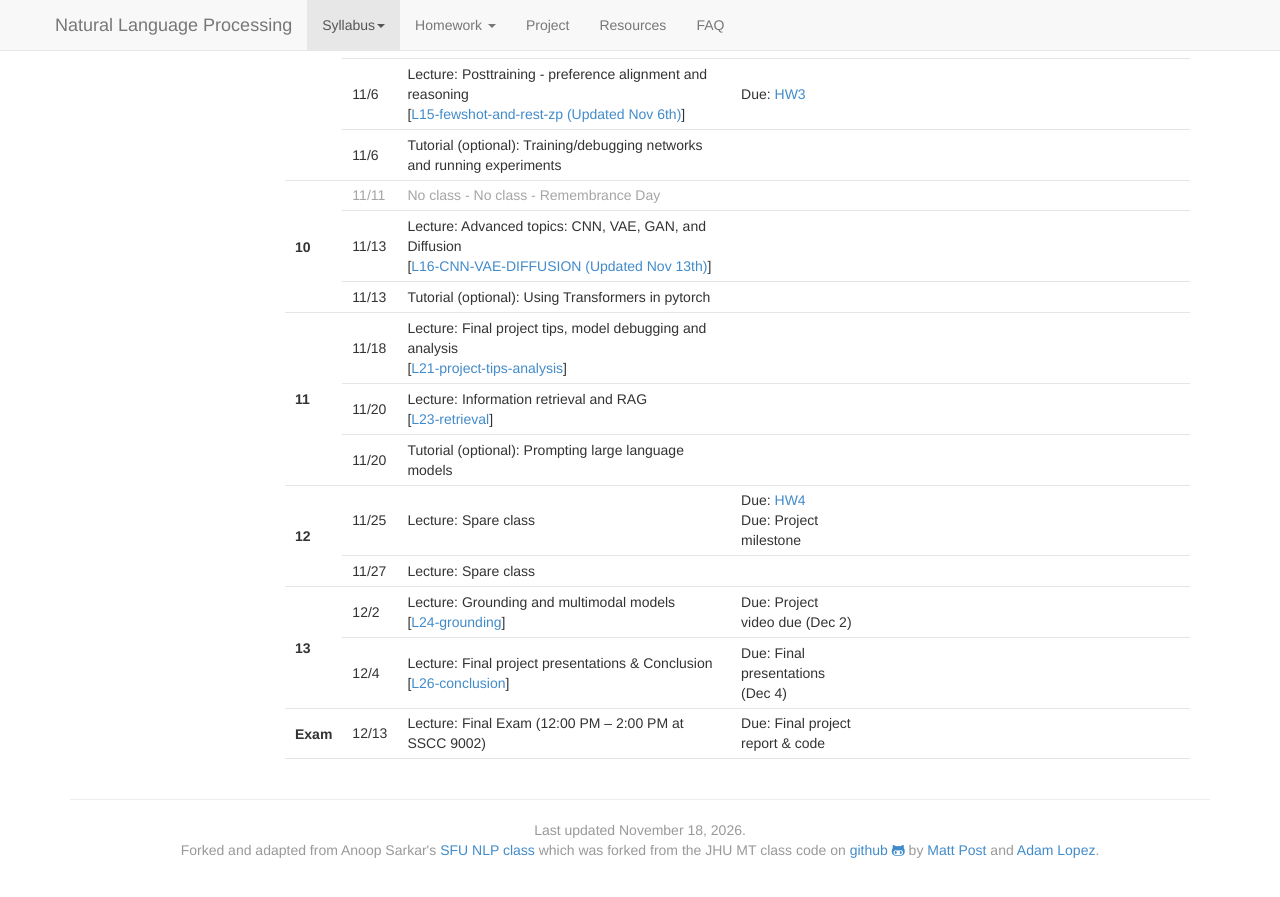
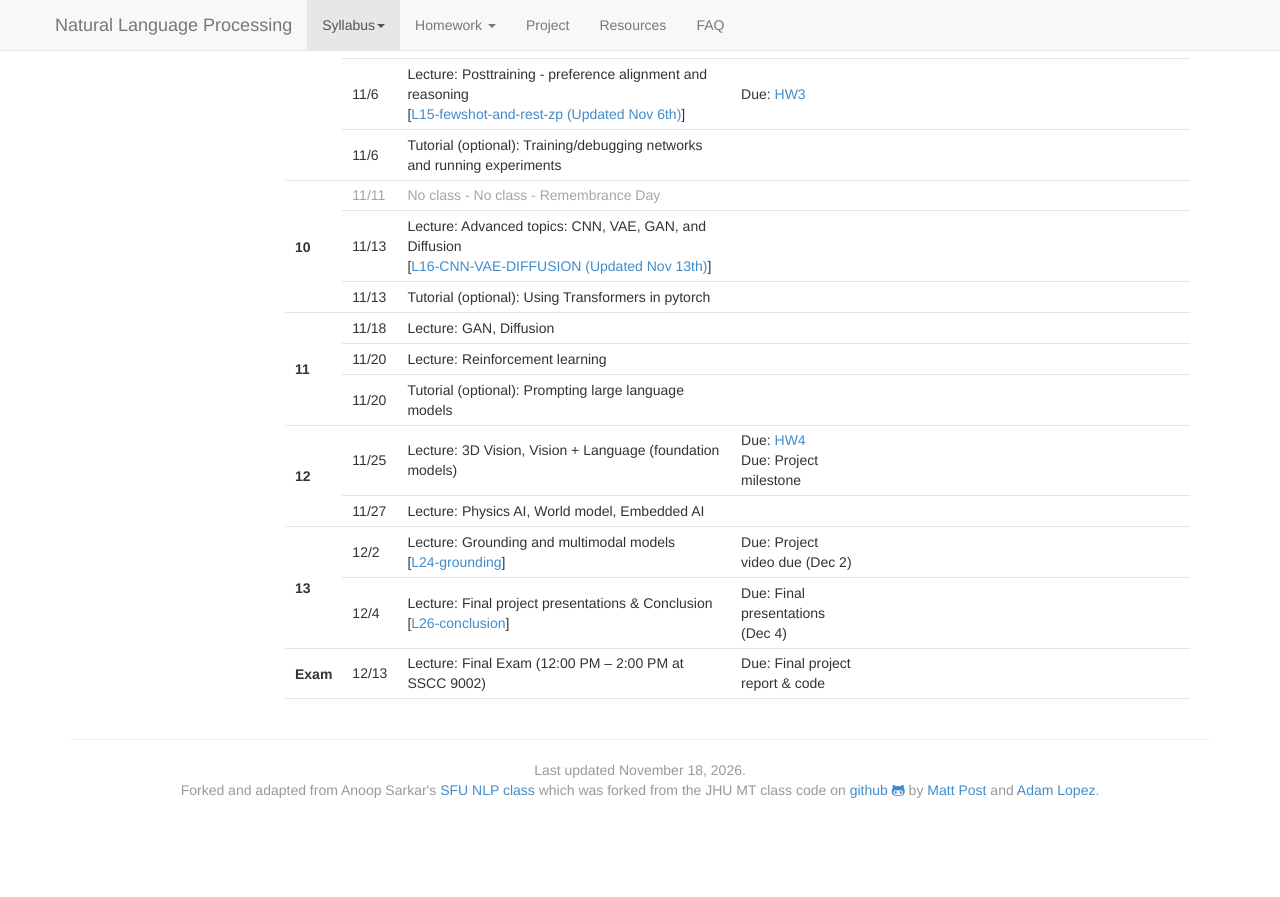
Before and after one commit to zhiyunrichardpeng/nlp-class, a Jekyll site: the page built from schedule.md, in a window 1280 px wide and 900 px high, scrolled down 2292 px. Shown: the top 897 px of the window. Built offline with Jekyll 4.4.1, drawn with Linux system fonts in a browser that asks for light colours; nearby versions of some CDN libraries; after the commit the page ends 3132 px from its top, so only the background shows below that.

Commit message:
Update syllabus schedule for Nov 18, 20, 25, and 27

```diff
--- a/_data/schedule.yaml
+++ b/_data/schedule.yaml
@@ -188,17 +188,9 @@
   num: 11
   dates:
   - date: "11/18"
-    title: "Final project tips, model debugging and analysis"
-    lecture: "analysis"
-    leclinks:
-      - name: "L21-project-tips-analysis"
-        url: "assets/lecture-slides/L21-project-tips-analysis.pdf"
+    title: "GAN, Diffusion"
   - date: "11/20"
-    title: "Information retrieval and RAG"
-    lecture: "rag"
-    leclinks:
-      - name: "L23-retrieval"
-        url: "assets/lecture-slides/L23-retrieval.pdf"
+    title: "Reinforcement learning"
   - date: "11/20"
     tutorial: 10
 
@@ -206,11 +198,11 @@
   num: 12
   dates:
   - date: "11/25"
-    title: "Spare class"
+    title: "3D Vision, Vision + Language (foundation models)"
     project: "Project milestone"
     hwdue: "4"
   - date: "11/27"
-    title: "Spare class"
+    title: "Physics AI, World model, Embedded AI"
 
 - week:
   num: 13
```
